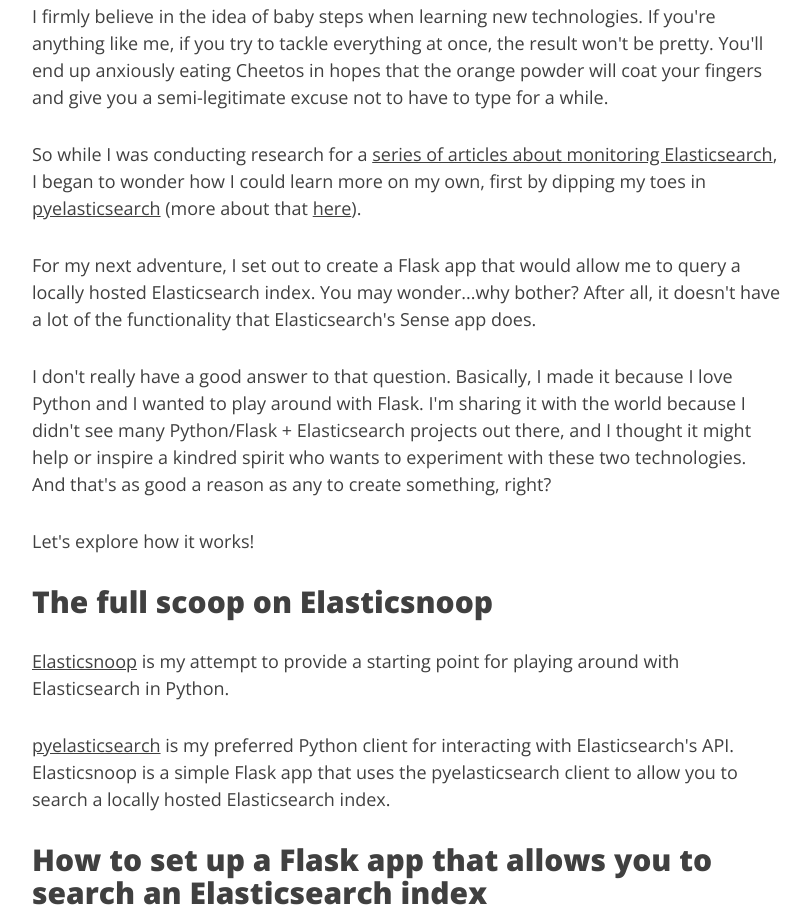
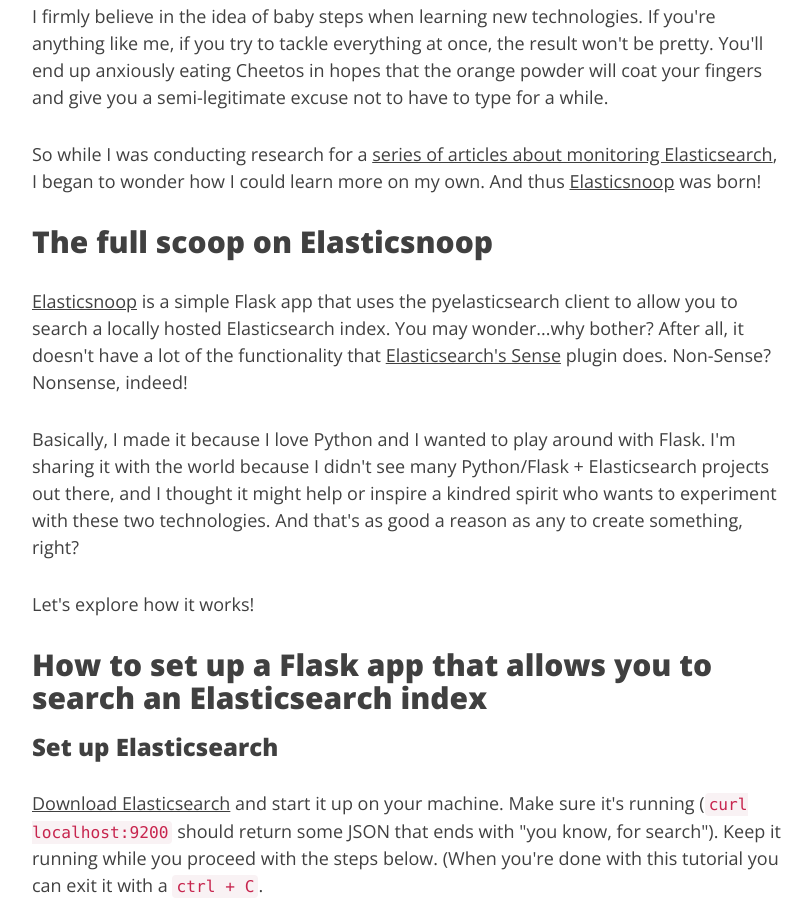
Before and after one commit to mlechang/mlechang.github.io, a plain HTML site: page how-to-run-flask-elasticsearch-app.html in a window 1280 px wide. Shown: the part 550-1462 px from the top of the page, without its empty margins (233-1043 px from the left). Drawn offline with nearby package versions, Linux system fonts and the light colour scheme.

Commit message:
reorganize elasticsnoop post

```diff
--- a/how-to-run-flask-elasticsearch-app.html
+++ b/how-to-run-flask-elasticsearch-app.html
@@ -106,13 +106,11 @@
     <!-- Post Content -->
     <article>
         <p>I firmly believe in the idea of baby steps when learning new technologies. If you're anything like me, if you try to tackle everything at once, the result won't be pretty. You'll end up anxiously eating Cheetos in hopes that the orange powder will coat your fingers and give you a semi-legitimate excuse not to have to type for a while. </p>
-<p>So while I was conducting research for a <a href="https://www.datadoghq.com/blog/monitor-elasticsearch-performance-metrics/">series of articles about monitoring Elasticsearch</a>, I began to wonder how I could learn more on my own, first by dipping my toes in <a href="https://pyelasticsearch.readthedocs.io/en/latest/">pyelasticsearch</a> (more about that <a href="https://mlechang.github.io/python-elasticsearch-intro.html">here</a>).</p>
-<p>For my next adventure, I set out to create a Flask app that would allow me to query a locally hosted Elasticsearch index. You may wonder...why bother? After all, it doesn't have a lot of the functionality that Elasticsearch's Sense app does. </p>
-<p>I don't really have a good answer to that question. Basically, I made it because I love Python and I wanted to play around with Flask. I'm sharing it with the world because I didn't see many Python/Flask + Elasticsearch projects out there, and I thought it might help or inspire a kindred spirit who wants to experiment with these two technologies. And that's as good a reason as any to create something, right? </p>
+<p>So while I was conducting research for a <a href="https://www.datadoghq.com/blog/monitor-elasticsearch-performance-metrics/">series of articles about monitoring Elasticsearch</a>, I began to wonder how I could learn more on my own. And thus <a href="https://bitbucket.org/echang26/elasticsnoop">Elasticsnoop</a> was born!</p>
+<h2>The full scoop on Elasticsnoop</h2>
+<p><a href="https://bitbucket.org/echang26/elasticsnoop">Elasticsnoop</a> is a simple Flask app that uses the pyelasticsearch client to allow you to search a locally hosted Elasticsearch index. You may wonder...why bother? After all, it doesn't have a lot of the functionality that <a href="https://www.elastic.co/blog/found-sense-a-cool-json-aware-interface-to-elasticsearch">Elasticsearch's Sense</a> plugin does. Non-Sense? Nonsense, indeed!</p>
+<p>Basically, I made it because I love Python and I wanted to play around with Flask. I'm sharing it with the world because I didn't see many Python/Flask + Elasticsearch projects out there, and I thought it might help or inspire a kindred spirit who wants to experiment with these two technologies. And that's as good a reason as any to create something, right? </p>
 <p>Let's explore how it works!</p>
-<h2>The full scoop on Elasticsnoop</h2>
-<p><a href="https://bitbucket.org/echang26/elasticsnoop">Elasticsnoop</a> is my attempt to provide a starting point for playing around with Elasticsearch in Python. </p>
-<p><a href="https://pyelasticsearch.readthedocs.io/en/latest/">pyelasticsearch</a> is my preferred Python client for interacting with Elasticsearch's API. Elasticsnoop is a simple Flask app that uses the pyelasticsearch client to allow you to search a locally hosted Elasticsearch index. </p>
 <h2>How to set up a Flask app that allows you to search an Elasticsearch index</h2>
 <h3>Set up Elasticsearch</h3>
 <p><a href="https://www.elastic.co/products/elasticsearch">Download Elasticsearch</a> and start it up on your machine. Make sure it's running (<code>curl localhost:9200</code> should return some JSON that ends with "you know, for search"). Keep it running while you proceed with the steps below. (When you're done with this tutorial you can exit it with a <code>ctrl + C</code>.</p>
```
